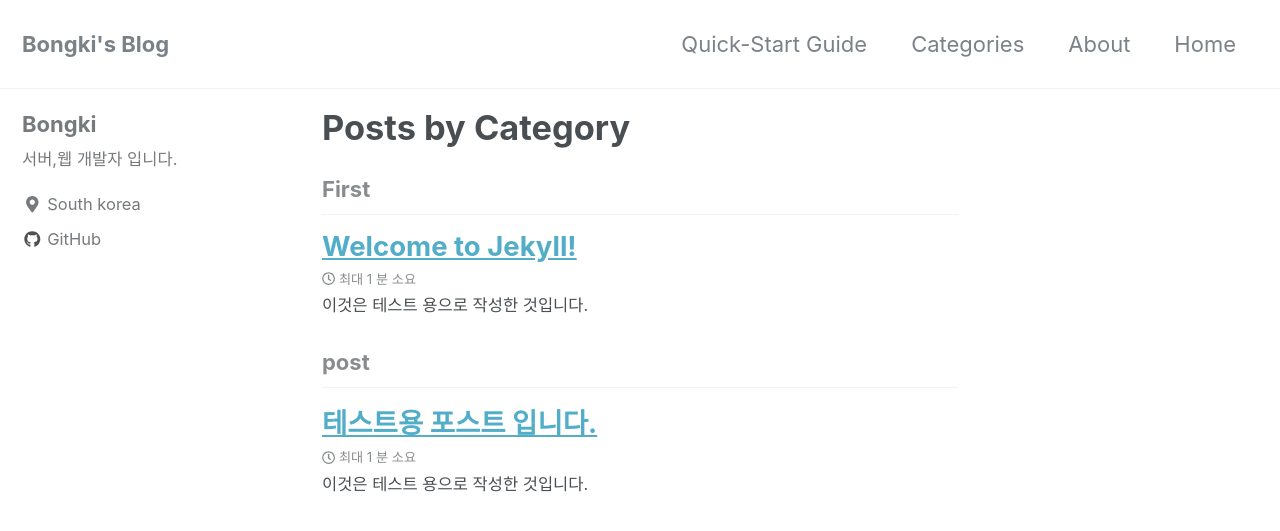
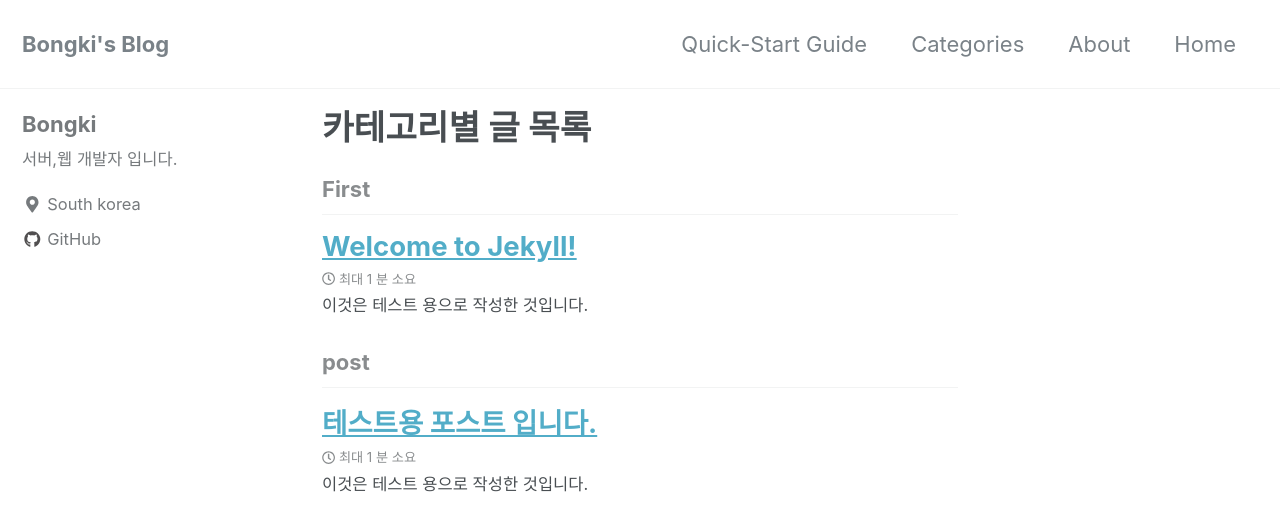
Before and after one commit to hsb0202/hsb0202.github.io, a Jekyll site: the page built from _pages/categoriesdetail.html, in a window 1280 px wide and 900 px high. Shown: the top 531 px of the window. Built offline with Jekyll 4.4.1, drawn with Linux system fonts in a browser that asks for light colours; nearby versions of some CDN libraries.

Commit message:
Update categoriesdetail.html

```diff
--- a/_pages/categoriesdetail.html
+++ b/_pages/categoriesdetail.html
@@ -1,7 +1,7 @@
 ---
 layout: archive
 permalink: /categories/
-title: "Posts by Category"
+title: "카테고리별 글 목록"
 author_profile: true
 ---
 
```
